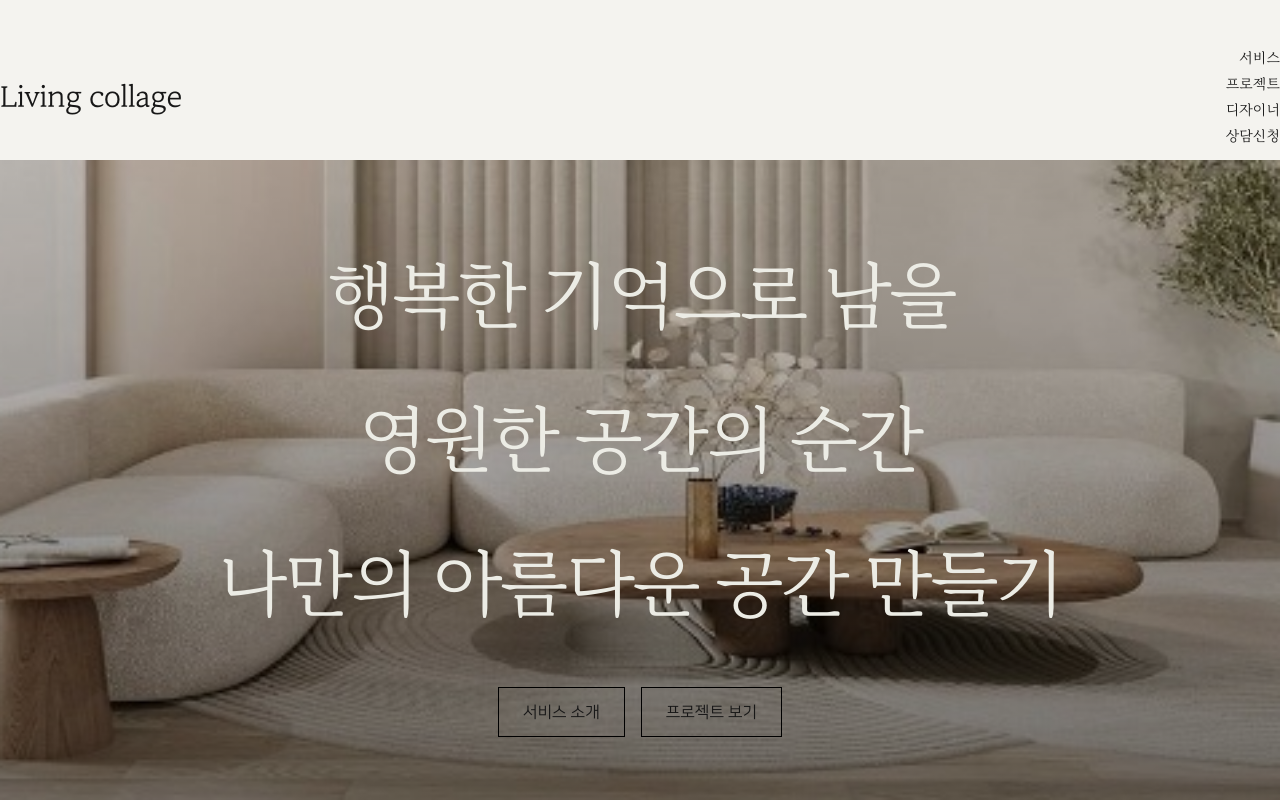
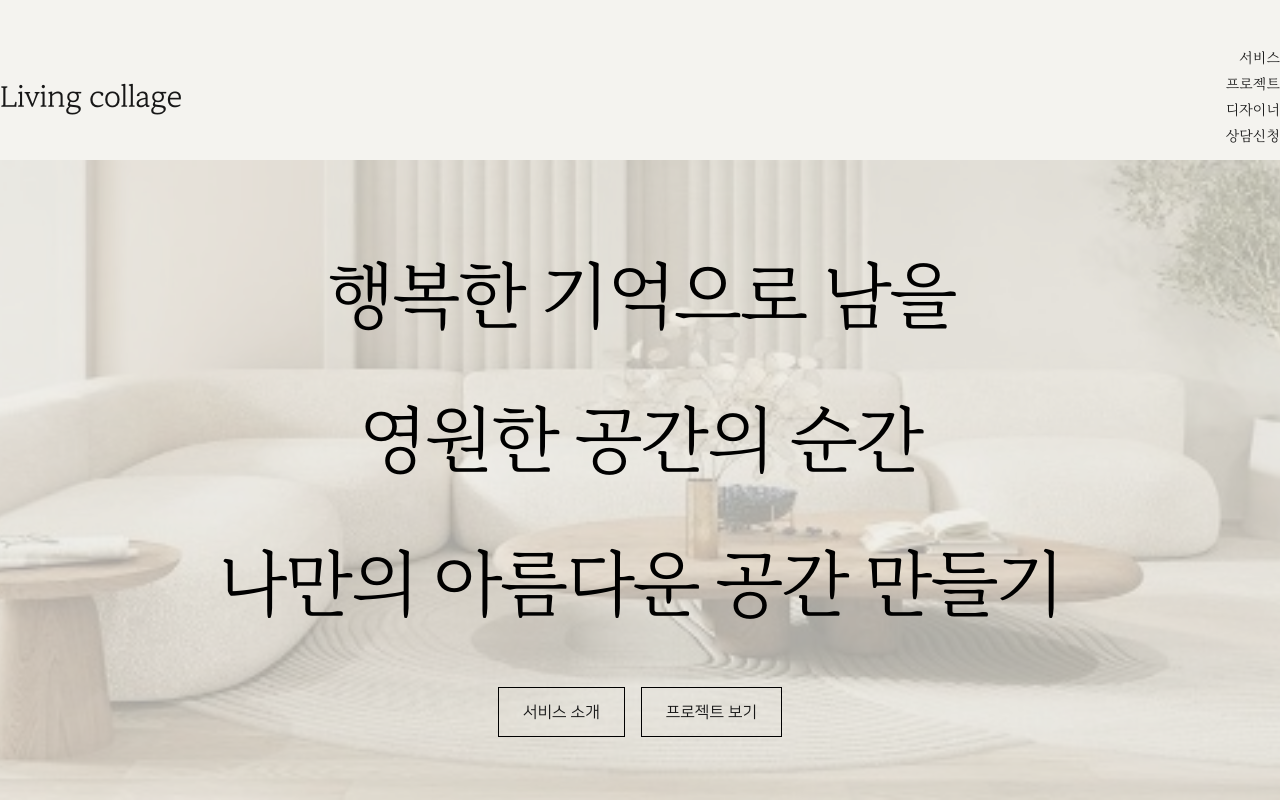
Before and after one commit to encredible/moments-of-space, a Next.js app: page / in a window 1280 px wide. Shown: the top 800 px of the page. Built offline with nearby package versions, Linux system fonts and the light colour scheme.

Commit message:
오버레이 부분 수정

```diff
--- a/src/app/home/HeroSection.tsx
+++ b/src/app/home/HeroSection.tsx
@@ -1,24 +1,41 @@
 'use client';
 import Button from '../components/Button';
 import homeContent from '../home/content.json';
+import Image from 'next/image';
 
 export default function HeroSection() {
   const { backgroundImage, title, ctaButtons } = homeContent.hero;
 
   return (
-    <section
-      className="h-[80vh] bg-cover bg-center flex flex-col items-center justify-center text-center text-custom-bg mb-8"
-      style={{ backgroundImage: `linear-gradient(rgba(0,0,0,0.2), rgba(0,0,0,0.5)), url('${backgroundImage}')` }}
-    >
-      <h1 className="text-3xl md:text-7xl tracking-tighter whitespace-pre-line leading-loose">
-        {title}
-      </h1>
-      <div className="mt-6 md:mt-8 flex flex-wrap justify-center gap-3 md:gap-4">
-        {ctaButtons.map((btn, idx) => {
-          return (
+    <section className="h-[80vh] relative overflow-hidden mb-8">
+      {/* 배경 이미지 */}
+      <div className="absolute inset-0 w-full h-full">
+        {/* 이미지 컨테이너 */}
+        <div className="relative w-full h-full overflow-hidden">
+          <Image
+            src={backgroundImage}
+            alt="배경 이미지"
+            fill
+            priority
+            sizes="100vw"
+            className="object-cover brightness-[1]"
+          />
+        </div>
+
+        {/* 그라데이션 오버레이 */}
+        <div className="absolute inset-0 bg-custom-bg/70" />
+      </div>
+
+      {/* 컨텐츠 */}
+      <div className="relative z-10 flex flex-col items-center justify-center h-full text-center text-black px-4">
+        <h1 className="text-3xl md:text-7xl tracking-tighter whitespace-pre-line leading-loose max-w-5xl">
+          {title}
+        </h1>
+        <div className="mt-6 md:mt-8 flex flex-wrap justify-center gap-3 md:gap-4">
+          {ctaButtons.map((btn, idx) => (
             <Button key={btn.text + idx} href={btn.href}>{btn.text}</Button>
-          );
-        })}
+          ))}
+        </div>
       </div>
     </section>
   );
```
